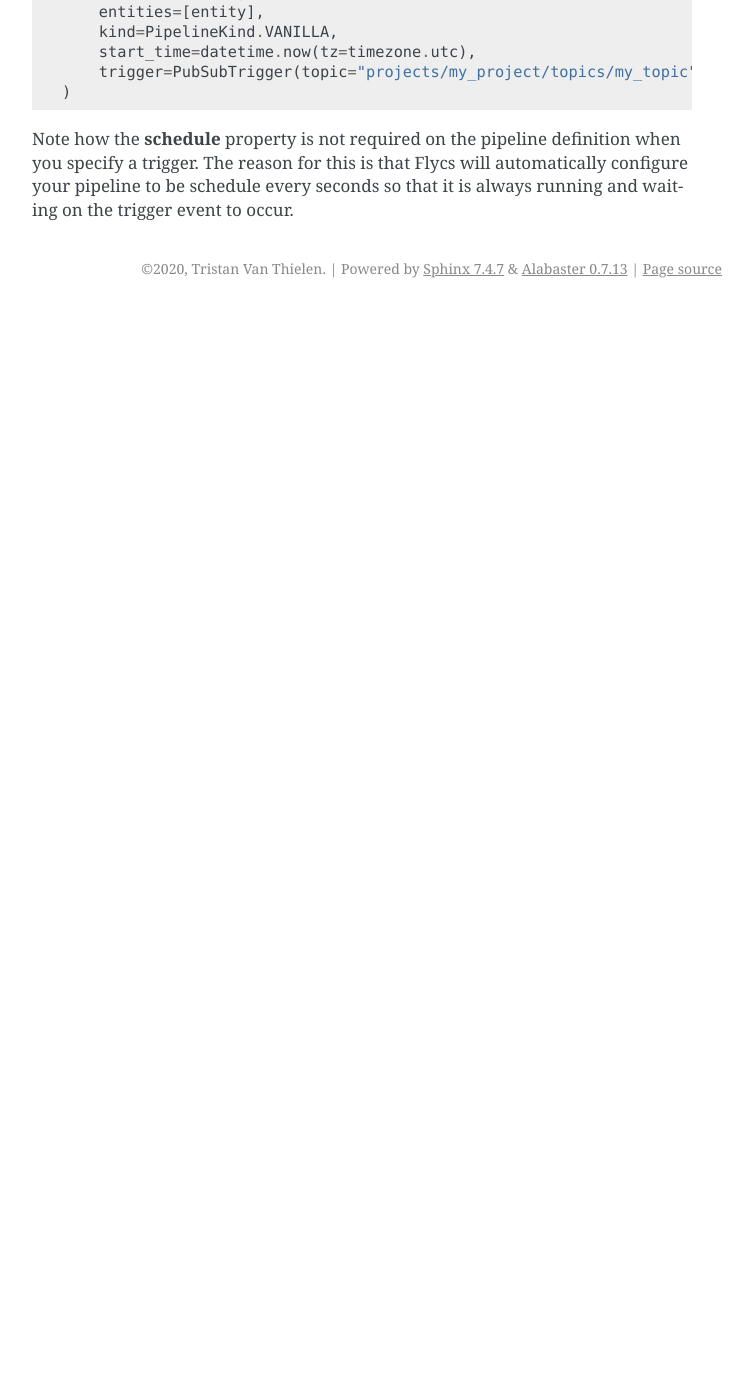
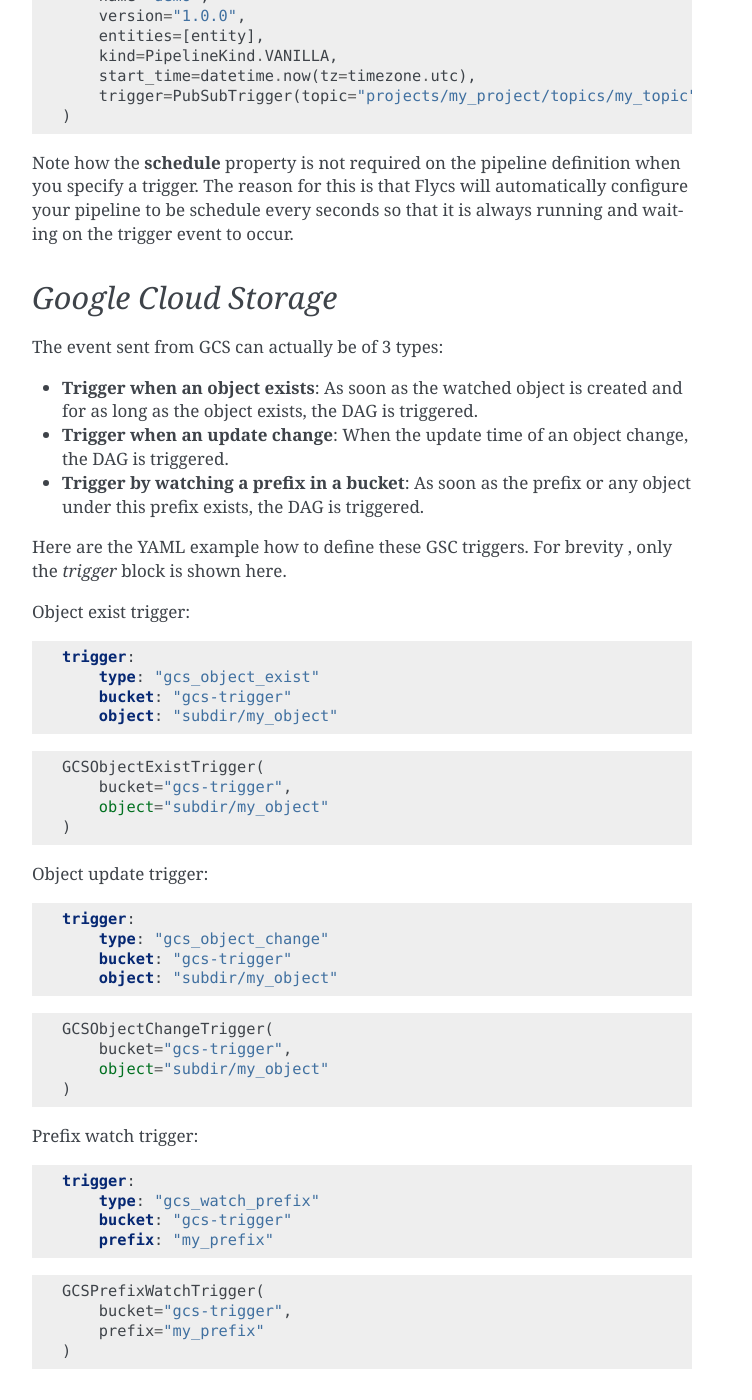
Before and after one commit to devoteamgcloud/flycs_sdk, a Sphinx documentation site: the page built from docs/triggers.rst, in a window 1280 px wide and 1400 px high, scrolled down 1370 px. Shown: the whole window, without its empty margins (388-1140 px from the left). Built offline with Sphinx 7.4.7, drawn with Linux system fonts in a browser that asks for light colours; the version number is read from the project's files by our own code; before the commit the page ends 1678 px from its top, so only the background shows below that; some of the changed text lies outside the part shown.

Commit message:
add documentation about GCS triggers

```diff
--- a/docs/triggers.rst
+++ b/docs/triggers.rst
@@ -5,7 +5,8 @@ Pipeline triggers
 Flycs let you configure some triggers for your pipeline. A Trigger allow your pipeline to be triggered by an external event.
 The supported type of triggers are:
 
-- `PubSub topic`_
+- `PubSub topic`
+- `Google Cloud Storage`
 
 PubSub topic
 ############
@@ -72,3 +73,63 @@ The same pipeline defined using the Flycs SDK:
 
 Note how the **schedule** property is not required on the pipeline definition when you specify a trigger.
 The reason for this is that Flycs will automatically configure your pipeline to be schedule every seconds so that it is always running and waiting on the trigger event to occur.
+
+
+`Google Cloud Storage`
+######################
+
+The event sent from GCS can actually be of 3 types:
+
+- **Trigger when an object exists**: As soon as the watched object is created and for as long as the object exists, the DAG is triggered.
+- **Trigger when an update change**: When the update time of an object change, the DAG is triggered.
+- **Trigger by watching a prefix in a bucket**: As soon as the prefix or any object under this prefix exists, the DAG is triggered.
+
+Here are the YAML example how to define these GSC triggers. For brevity , only the `trigger` block is shown here.
+
+Object exist trigger:
+
+.. code-block:: yaml
+
+    trigger:
+        type: "gcs_object_exist"
+        bucket: "gcs-trigger"
+        object: "subdir/my_object"
+
+.. code-block:: python
+
+    GCSObjectExistTrigger(
+        bucket="gcs-trigger",
+        object="subdir/my_object"
+    )
+
+Object update trigger:
+
+.. code-block:: yaml
+
+    trigger:
+        type: "gcs_object_change"
+        bucket: "gcs-trigger"
+        object: "subdir/my_object"
+
+.. code-block:: python
+
+    GCSObjectChangeTrigger(
+        bucket="gcs-trigger",
+        object="subdir/my_object"
+    )
+
+Prefix watch trigger:
+
+.. code-block:: yaml
+
+    trigger:
+        type: "gcs_watch_prefix"
+        bucket: "gcs-trigger"
+        prefix: "my_prefix"
+
+.. code-block:: python
+
+    GCSPrefixWatchTrigger(
+        bucket="gcs-trigger",
+        prefix="my_prefix"
+    )
```
Also changed, not shown: 1 other file.
